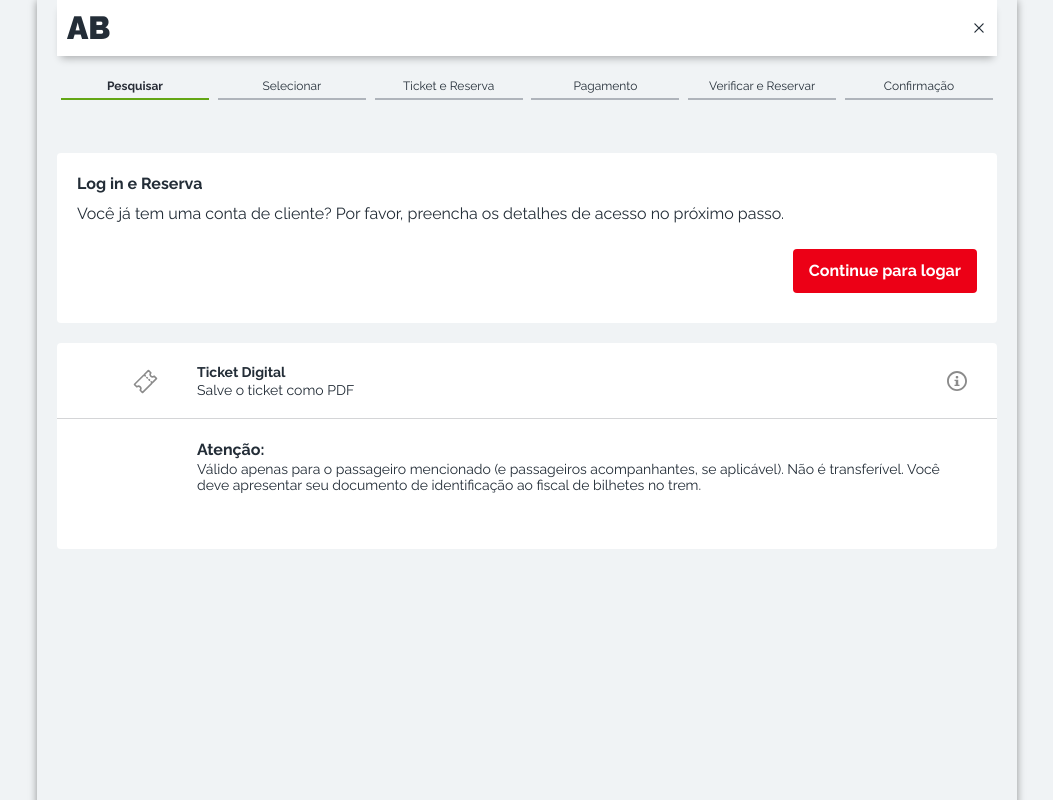
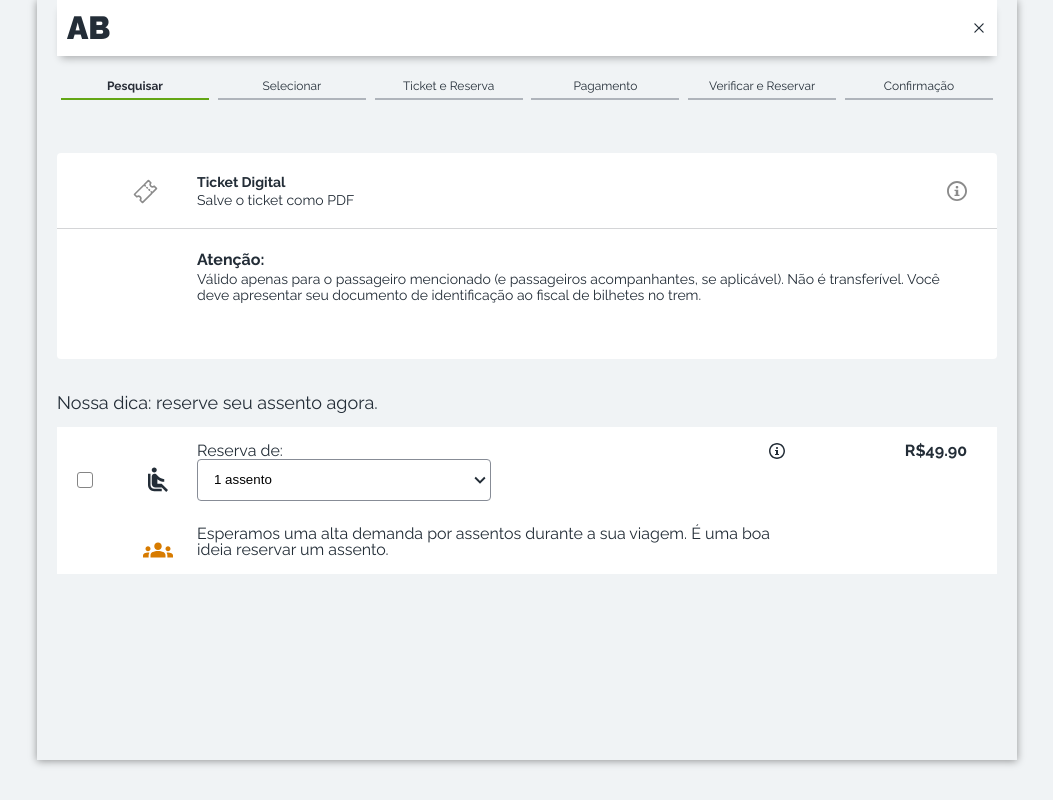
Before and after one commit to mandacaru08/ab-fullstack, a React (Vite) app: page /purchase/ticket-reservation in a window 1280 px wide. Shown: the top 800 px of the page, without its empty margins (113-1166 px from the left). Built offline with nearby package versions, Linux system fonts and the light colour scheme; no server answers.

Commit message:
feat: add number of seats reservation component

```diff
--- a/src/components/purchase/ticket-reservation/DigitalTicketAndSeat.jsx
+++ b/src/components/purchase/ticket-reservation/DigitalTicketAndSeat.jsx
@@ -1,10 +1,21 @@
+import { useState } from 'react';
 import styled from 'styled-components';
 import { ImInfo } from 'react-icons/im';
 import { IoTicketOutline } from 'react-icons/io5';
+import { BsFillCheckSquareFill } from 'react-icons/bs';
+import { MdOutlineKeyboardArrowDown, MdAirlineSeatReclineNormal, MdGroups } from 'react-icons/md';
 
 export default function DigitalTicketAndSeat(){
+
+    const [ isSeatOptionSelected, setIsSeatOptionSelected ] = useState(false);
+
+    function handleInputChange(){
+        setIsSeatOptionSelected(!isSeatOptionSelected);
+    };
+
     return(
         <Container>
+            <section>
                 <DigitalTicket>
                     <TicketIcon>
                         <IoTicketOutline/>
@@ -25,6 +36,51 @@ export default function DigitalTicketAndSeat(){
                         bilhetes no trem.
                     </span>
                 </Warning>
+            </section>
+            <section>
+                <OurTip>
+                    <span>Nossa dica: reserve seu assento agora.</span>
+                </OurTip>
+                <SeatsNumber onClick={() => handleInputChange()}>
+                    <section>
+                        <SeatOptionsContainer>
+                            <InputContainer showInput={!isSeatOptionSelected}>
+                                <input type='checkbox'/>
+                                {isSeatOptionSelected == true && <BsFillCheckSquareFill/>}
+                            </InputContainer>
+                            <Icon>
+                                <MdAirlineSeatReclineNormal/>
+                            </Icon>
+                            <SelectContainer>
+                                <label>Reserva de:</label>
+                                <Options>
+                                    <select type='text' onclick={e => e.stopPropagation()}>
+                                        <option>1 assento</option>
+                                        <option>2 assento</option>
+                                        <option>3 assento</option>
+                                        <option>4 assento</option>
+                                        <option>5 assento</option>
+                                    </select>
+                                    <MdOutlineKeyboardArrowDown/>
+                                </Options>
+                            </SelectContainer>
+                        </SeatOptionsContainer>
+                        <NoteContainer>
+                            <Icon>
+                                <MdGroups style={{color: '#D77B00'}}/>
+                            </Icon>
+                            <span>
+                                Esperamos uma alta demanda por assentos durante
+                                a sua viagem. É uma boa ideia reservar um assento.
+                            </span>
+                        </NoteContainer>
+                        <ImInfo/>
+                    </section>
+                    <Price>
+                        <span>R$49.90</span>
+                    </Price>
+                </SeatsNumber>
+            </section>
         </Container>
     );
 }
@@ -97,3 +153,125 @@ const Warning = styled.div`
         font-size: 14px;
     }
 `;
+
+const OurTip = styled.div`
+    height: 68px;
+    width: 100%;
+    display: flex;
+    align-items: end;
+    padding-bottom: 15px;
+    box-sizing: border-box;
+    font-size: 18px;
+`;
+
+const SeatsNumber = styled.div`
+    display: flex;
+    flex-direction: row;
+    justify-content: space-between;
+    padding: 16px 30px 16px 0;
+    box-sizing: border-box;
+    background-color: #FFFFFF;
+
+    section{
+        height: 115px;
+        width: 80%;
+        padding-left: 140px;
+        box-sizing: border-box;
+        display: flex;
+        flex-direction: column;
+        justify-content: space-between;
+        position: relative;
+    }
+
+    section svg{
+        position: absolute;
+        right: 0;
+    }
+`;
+
+const SeatOptionsContainer = styled.div`
+    position: relative;
+`;
+
+const InputContainer = styled.div`
+    height: 16px;
+    width: 16px;
+    position: absolute;
+    top: 50%;
+    left: -120px;
+    transform: translate(-50% -50%);
+    border-radius: 3px;
+
+    input{
+        height: 16px;
+        width: 16px;
+        border-radius: 3px;
+        border: 1px solid #858585;
+        pointer-events: none;
+        margin: 0;
+        background-color: #FFFFFF;
+        pointer-events: none;
+        display: ${props => props.showInput? '' : 'none'};
+    }
+`;
+
+const SelectContainer = styled.div`
+    width: 50%;
+
+    div svg{
+        position: absolute;
+        right: 0;
+        font-size: 22px;
+        pointer-events: none;
+    }
+`;
+
+const Icon = styled.div`
+    height: 100%;
+    width: 56px;
+    display: flex;
+    justify-content: center;
+    align-items: center;
+    position: absolute;
+    left: -80px;
+    top: 8px;
+    transform: translate(-50% -50%);
+
+    svg{
+        font-size: 30px;
+    }
+`;
+
+const Options = styled.div`
+    height: 42px;
+    width: 100%;
+    display: flex;
+    flex-direction: row;
+    justify-content: space-between;
+    align-items: center;
+    position: relative;
+
+    option{
+        display: block;
+    }
+
+    select{
+        height: 100%;
+        width: 100%;
+        padding: 2px 0 4px 16px;
+        box-sizing: border-box;
+        border: 1px solid #878C96;
+        border-radius: 4px;
+    }
+`;
+
+const NoteContainer = styled.div`
+    position: relative;
+`;
+
+const Price = styled.div`
+    display: flex;
+    justify-content: right;
+    font-size: 16px;
+    font-weight: 700;
+`;
--- a/src/components/purchase/ticket-reservation/SaveDetails.jsx
+++ b/src/components/purchase/ticket-reservation/SaveDetails.jsx
@@ -25,7 +25,6 @@ export default function SaveDetails(){
 
     function handleInputChange(){
         setSaveDetails(!saveDetails);
-        console.log(saveDetails);
     };
 
 
@@ -34,7 +33,7 @@ export default function SaveDetails(){
             <label onChange={() => handleInputChange()}>
                 <InputContainer showInput={!saveDetails}>
                     <input type='checkbox' readOnly/>
-                    {saveDetails ==true && <BsFillCheckSquareFill/>}
+                    {saveDetails == true && <BsFillCheckSquareFill/>}
                 </InputContainer>
                 <Title checked={saveDetails}>
                     <h4>Salve os detalhes para futuras reservas</h4>
--- a/src/components/purchase/ticket-reservation/TicketAndReservation.jsx
+++ b/src/components/purchase/ticket-reservation/TicketAndReservation.jsx
@@ -4,7 +4,6 @@ import styled from "styled-components";
 
 import CurrentPurchaseStep from "../CurrentPurchaseStep";
 import StepsStatus from "../StepsStatus";
-import LogAndBook from "./LogAndBook";
 import CustomerDataDetails from "./CustomerDataDetails";
 import DigitalTicketAndSeat from "./DigitalTicketAndSeat";
 
@@ -16,12 +15,11 @@ export default function TicketAndReservation(){
         <CurrentPurchaseStep>
             <StepsStatus/>
             <Section></Section>
-            <LogAndBook />
             {
                 customerDetailsFilled?
                 <CustomerDataDetails setCustomerDetailsFilled={setCustomerDetailsFilled}/>
                 :
-                <DigitalTicketAndSeat></DigitalTicketAndSeat>
+                <DigitalTicketAndSeat/>
             }
         </CurrentPurchaseStep>
     );
```
Lines whose indentation alone changed are shown as unchanged.
